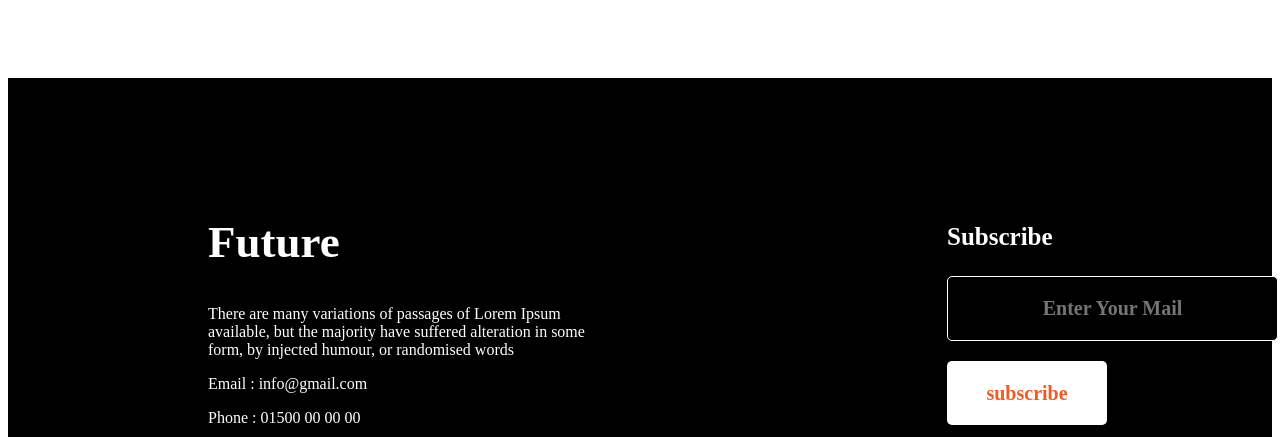
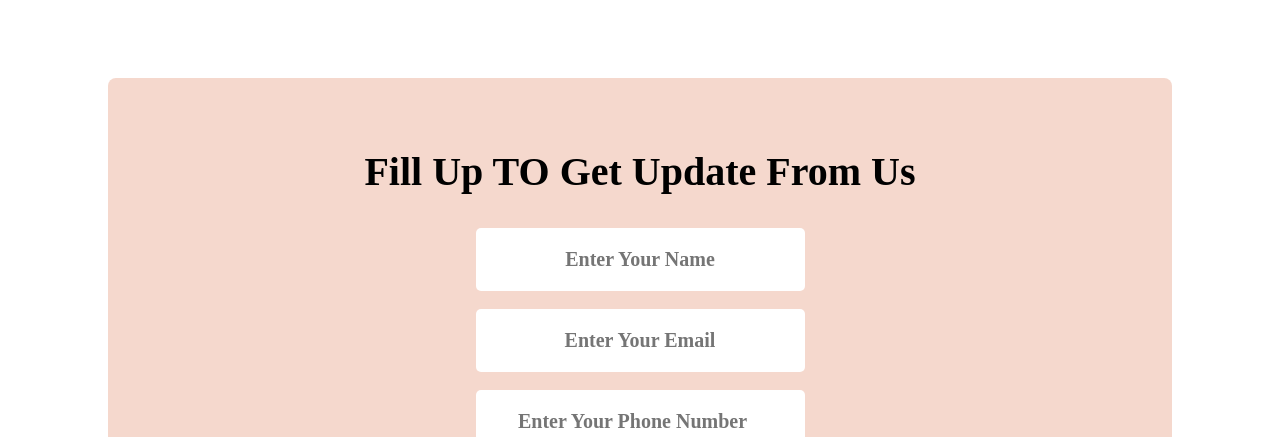
Before and after one commit to zahidhasan1993/assignment1, a plain HTML site: page index.html in a window 1280 px wide. Shown: the part 2838-3275 px from the top of the page. Drawn offline with Linux system fonts and the light colour scheme.

Commit message:
adding and styling extra section

```diff
--- a/index.html
+++ b/index.html
@@ -80,6 +80,24 @@
             </div>
         </section>
     </main>
+    <!------------extra sectiion-------------->
+    <section class="extra">
+        <div class="form-ex">
+            <h2 class="ext-title-h">Fill Up TO Get Update From Us</h2>
+            <form action="">
+                <label for="name">
+                    <input class="ex-in" placeholder="Enter Your Name" type="text" id="name">
+                </label><br><br>
+                <label for="email">
+                    <input class="ex-in" type="email" name="email" id="email" placeholder="Enter Your Email">
+                </label><br><br>
+                <label for="number">
+                    <input class="ex-in" type="number" name="number" id="Number" placeholder="Enter Your Phone Number">
+                </label><br><br><br>
+                <button class="pri-btn">Submit</button>
+            </form>
+        </div>
+    </section>
     <!-----------Footer section----------->
    <footer>
         <div class="footer-titles">
--- a/styles/style.css
+++ b/styles/style.css
@@ -112,7 +112,7 @@ p img{
 /* gradient styling */
 
 .overlay{
-
+   margin-bottom: 130px;
 }
 .img-overlay{
     background-image: linear-gradient(to right, rgba(241, 91, 34, 1), rgba(241, 91, 34, 0)),url(../images/watch.png);
@@ -140,6 +140,34 @@ p img{
     font-size: 20px;
     border: none;
 }
+/* extra styling */
+.extra{
+    background-color: #f5d8cd;
+    height: 550px;
+    text-align: center;
+    margin-left: 100px;
+    margin-right: 100px;
+    border: none;
+    border-radius: 8px;
+}
+.ext-title-h{
+    padding-top: 70px;
+    font-weight: 700;
+    font-size: 40px;
+
+}
+.ex-in{
+    padding-top: 20px;
+    padding-bottom: 20px;
+    width: 325px;
+    text-align: center;
+    border: none;
+    border-radius: 5px;
+    font-weight: 700;
+    font-size: 20px;
+
+}
+
 
 /* footer styling */
 footer{
```
